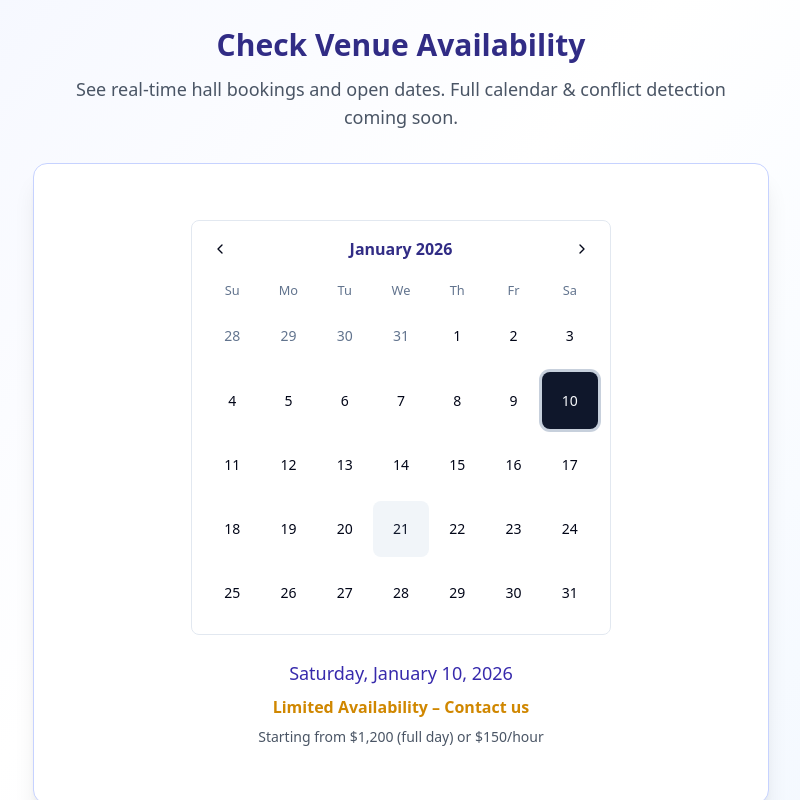
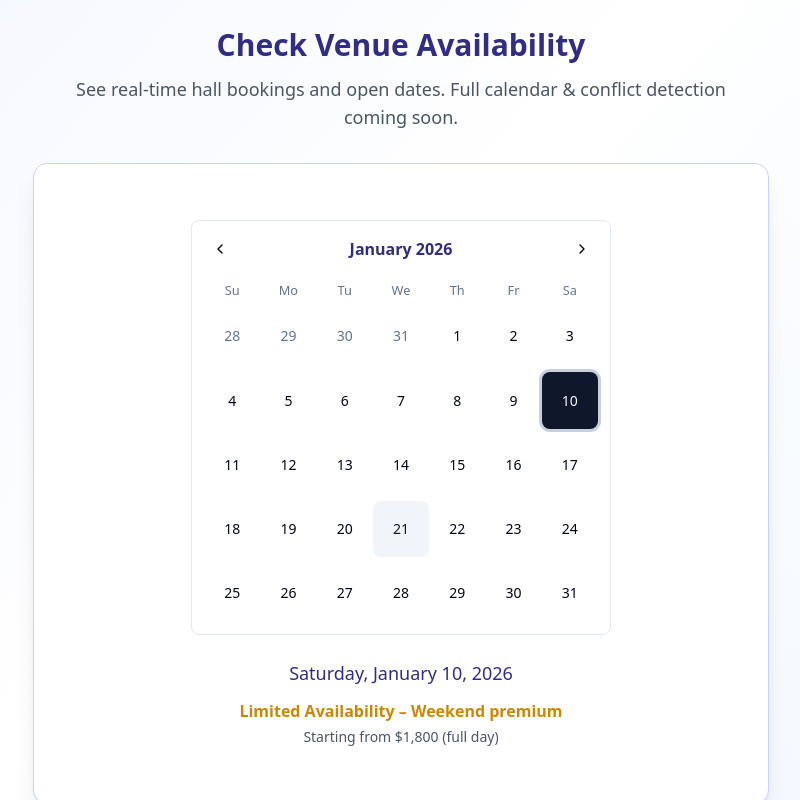
Before and after one commit to ashhadq83/eventvault, a Next.js app: page / in a window 1280 px wide. Both pictures are taken after a click on the button "10". Shown: the part 415-1215 px from the top of the page, without its empty margins (239-1039 px from the left). Built offline with nearby package versions, Linux system fonts and the light colour scheme.

Commit message:
feat: add hard-coded booked dates demo to calendar
- Created bookedDates array for realistic availability preview
- Improved message logic: fully booked, limited (weekends), available
- Added pricing hints for better UX feel

```diff
--- a/src/app/page.tsx
+++ b/src/app/page.tsx
@@ -14,6 +14,14 @@ export default function Home() {
   const [selectedDate, setSelectedDate] = useState<Date | undefined>(
     new Date(),
   );
+  const bookedDates = [
+    new Date(2026, 0, 15), // Jan 15, 2026 (January is month 0 in JS)
+    new Date(2026, 0, 21),
+    new Date(2026, 0, 28),
+    new Date(2026, 1, 5), // Feb 5
+    new Date(2026, 1, 14),
+    new Date(2026, 1, 22),
+  ];
   return (
     <div className="min-h-screen bg-linear-to-br from-indigo-50 via-white to-blue-50 flex flex-col items-center justify-center px-6 py-12">
       <div className="max-w-5xl w-full text-center">
@@ -86,8 +94,8 @@ export default function Home() {
                 }}
               />
               {selectedDate && (
-                <div className="text-center mt-6 space-y-2">
-                  <p className="text-lg font-medium text-indigo-800">
+                <div className="text-center mt-6 space-y-3">
+                  <p className="text-lg font-medium text-indigo-900">
                     {selectedDate.toLocaleDateString("en-US", {
                       weekday: "long",
                       month: "long",
@@ -96,27 +104,47 @@ export default function Home() {
                     })}
                   </p>
 
-                  <p
-                    className={`text-base font-semibold ${
-                      selectedDate.getDate() % 3 === 0
-                        ? "text-red-600"
-                        : selectedDate.getDate() % 5 === 0
-                          ? "text-yellow-600"
-                          : "text-green-600"
-                    }`}
-                  >
-                    {selectedDate.getDate() % 3 === 0
-                      ? "Fully Booked – No slots available"
-                      : selectedDate.getDate() % 5 === 0
-                        ? "Limited Availability – Contact us"
-                        : "Available – Can book now"}
-                  </p>
+                  {(() => {
+                    const isBooked = bookedDates.some(
+                      (d) => d.toDateString() === selectedDate.toDateString(),
+                    );
 
-                  {selectedDate.getDate() % 3 !== 0 && (
-                    <p className="text-sm text-gray-600">
-                      Starting from $1,200 (full day) or $150/hour
-                    </p>
-                  )}
+                    if (isBooked) {
+                      return (
+                        <p className="text-base font-semibold text-red-600">
+                          Fully Booked – No slots available this day
+                        </p>
+                      );
+                    }
+
+                    // Fake limited on weekends for realism
+                    const isWeekend =
+                      selectedDate.getDay() === 0 ||
+                      selectedDate.getDay() === 6;
+                    if (isWeekend) {
+                      return (
+                        <div className="space-y-1">
+                          <p className="text-base font-semibold text-yellow-600">
+                            Limited Availability – Weekend premium
+                          </p>
+                          <p className="text-sm text-gray-600">
+                            Starting from $1,800 (full day)
+                          </p>
+                        </div>
+                      );
+                    }
+
+                    return (
+                      <div className="space-y-1">
+                        <p className="text-base font-semibold text-green-600">
+                          Available – Ready to book
+                        </p>
+                        <p className="text-sm text-gray-600">
+                          From $1,200 (full day) or $150/hour
+                        </p>
+                      </div>
+                    );
+                  })()}
                 </div>
               )}
             </CardContent>
```
